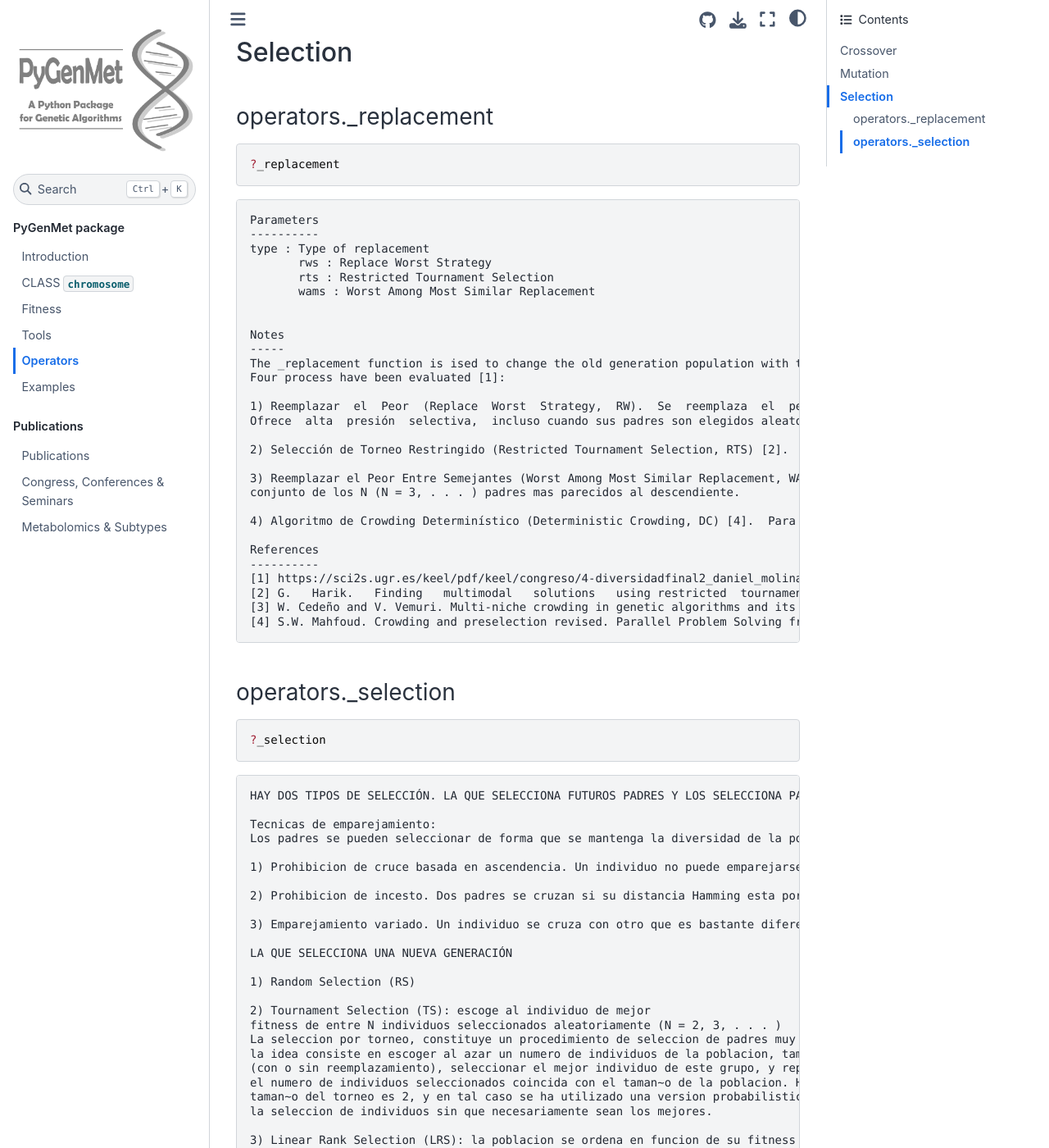
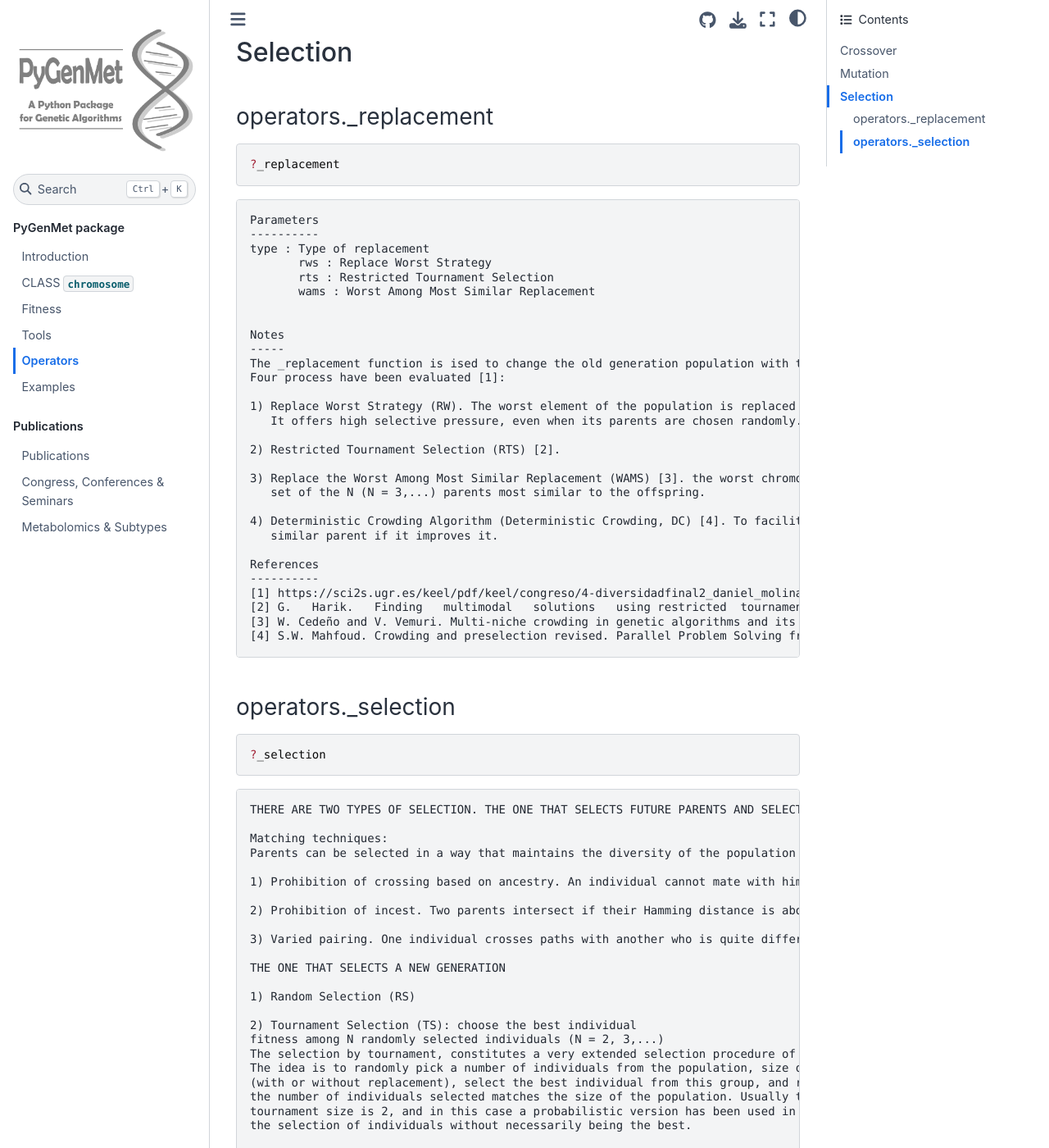
Before and after one commit to imarranz/pygenmet-manual, a Jupyter Book: the page built from docs/PyGenMet_package/package/operators.md, in a window 1280 px wide and 1400 px high, scrolled down 3453 px. Shown: the whole window at 82% size. Built offline with Jupyter Book 1.0.4 settings and Sphinx 7.4.7 and the Sphinx Book theme 1.1.4, drawn with Linux system fonts in a browser that asks for light colours; some of the changed text lies outside the part shown.

Commit message:
Actualización

````diff
--- a/docs/PyGenMet_package/package/operators.md
+++ b/docs/PyGenMet_package/package/operators.md
@@ -194,15 +194,16 @@
     The _replacement function is ised to change the old generation population with the new generation.
     Four process have been evaluated [1]:
 
-    1) Reemplazar  el  Peor  (Replace  Worst  Strategy,  RW).  Se  reemplaza  el  peor  elemento  de  la  población  si  el  hijo  lo  mejora.
-    Ofrece  alta  presión  selectiva,  incluso cuando sus padres son elegidos aleatoriamente.
+    1) Replace Worst Strategy (RW). The worst element of the population is replaced if the child improves it.
+       It offers high selective pressure, even when its parents are chosen randomly.
 
-    2) Selección de Torneo Restringido (Restricted Tournament Selection, RTS) [2].
+    2) Restricted Tournament Selection (RTS) [2].
 
-    3) Reemplazar el Peor Entre Semejantes (Worst Among Most Similar Replacement, WAMS)  [3]. se reemplaza el peor cromosoma del
-    conjunto de los N (N = 3, . . . ) padres mas parecidos al descendiente.
+    3) Replace the Worst Among Most Similar Replacement (WAMS) [3]. the worst chromosome of the
+       set of the N (N = 3,...) parents most similar to the offspring.
 
-    4) Algoritmo de Crowding Determinístico (Deterministic Crowding, DC) [4].  Para facilitar la comparativa  utilizaremos  en  nuestros  experimentos. Una variante del DC en el que para cada cruce se generará un único descendente, que sustituirá al padre más parecido en el caso de que lo mejore.
+    4) Deterministic Crowding Algorithm (Deterministic Crowding, DC) [4]. To facilitate the comparison we will use in our experiments. A variant of the DC in which a single descendant will be generated for each cross, which will replace the most
+       similar parent if it improves it.
 
     References
     ----------
@@ -218,40 +219,40 @@
 ?_selection
 ```
 
-    HAY DOS TIPOS DE SELECCIÓN. LA QUE SELECCIONA FUTUROS PADRES Y LOS SELECCIONA PADRES PARA CRUZARLOS
+    THERE ARE TWO TYPES OF SELECTION. THE ONE THAT SELECTS FUTURE PARENTS AND SELECTS THEM PARENTS TO CROSS THEM
 
-    Tecnicas de emparejamiento:
-    Los padres se pueden seleccionar de forma que se mantenga la diversidad de la poblacion
+    Matching techniques:
+    Parents can be selected in a way that maintains the diversity of the population
 
-    1) Prohibicion de cruce basada en ascendencia. Un individuo no puede emparejarse con el mismo, ni con sus padres, ni con sus hijos, ni con sus hermanos
+    1) Prohibition of crossing based on ancestry. An individual cannot mate with himself, nor with his parents, nor with his children, nor with his siblings.
 
-    2) Prohibicion de incesto. Dos padres se cruzan si su distancia Hamming esta por encima de cierto umbral
+    2) Prohibition of incest. Two parents intersect if their Hamming distance is above a certain threshold
 
-    3) Emparejamiento variado. Un individuo se cruza con otro que es bastante diferente. Distancia de Hamming
+    3) Varied pairing. One individual crosses paths with another who is quite different. Hamming distance
 
-    LA QUE SELECCIONA UNA NUEVA GENERACIÓN
+    THE ONE THAT SELECTS A NEW GENERATION
 
     1) Random Selection (RS)
 
-    2) Tournament Selection (TS): escoge al individuo de mejor
-    fitness de entre N individuos seleccionados aleatoriamente (N = 2, 3, . . . )
-    La seleccion por torneo, constituye un procedimiento de seleccion de padres muy extendido y en el cual
-    la idea consiste en escoger al azar un numero de individuos de la poblacion, taman~o del torneo,
-    (con o sin reemplazamiento), seleccionar el mejor individuo de este grupo, y repetir el proceso hasta que
-    el numero de individuos seleccionados coincida con el taman~o de la poblacion. Habitualmente el
-    taman~o del torneo es 2, y en tal caso se ha utilizado una version probabilistica en la cual se permite
-    la seleccion de individuos sin que necesariamente sean los mejores.
+    2) Tournament Selection (TS): choose the best individual
+    fitness among N randomly selected individuals (N = 2, 3,...)
+    The selection by tournament, constitutes a very extended selection procedure of parents and in which
+    The idea is to randomly pick a number of individuals from the population, size of the tournament,
+    (with or without replacement), select the best individual from this group, and repeat the process until
+    the number of individuals selected matches the size of the population. Usually the
+    tournament size is 2, and in this case a probabilistic version has been used in which it is allowed
+    the selection of individuals without necessarily being the best.
 
-    3) Linear Rank Selection (LRS): la poblacion se ordena en funcion de su fitness
-    y se asocia una probabilidad de seleccion a cada individuo que depende de su orden
+    3) Linear Rank Selection (LRS): the population is ordered according to its fitness
+    and a selection probability is associated with each individual that depends on their order
 
-    4) Seleccion por Ruleta (Roulette Selection, RS): asigna una probabilidad de seleccion proporcional al valor del fitness del individuo
-    Baker (1987) introduce un metodo denominado muestreo universal estocastico, el cual utiliza un unico giro
-    de la ruleta siendo los sectores circulares proporcionales a la funcion objetivo. Los individuos son
-    seleccionados a partir de marcadores, igualmente espaciados y con comienzo aleatorio. (algoritmos geneticos.pdf)
+    4) Selection by Roulette (Roulette Selection, RS): assigns a selection probability proportional to the fitness value of the individual
+    Baker (1987) introduces a method called universal stochastic sampling, which uses a single turn
+    of the roulette being the circular sectors proportional to the objective function. The individuals are
+    selected from markers, equally spaced and with a random start. (genetic algorithms.pdf)
 
-    5) Elitista: En el modelo de seleccion elitista se fuerza a que el mejor individuo de la poblacion
-    en el tiempo t, sea seleccionado como padre.
+    5) Elitist: In the elitist selection model, the best individual in the population is forced to
+    at time t, be selected as the parent.
 
     Parameters
     ----------
````
Also changed, not shown: docs/PyGenMet_package/introduction.md (+0 -5 lines), docs/index.md (+2 -2 lines).
